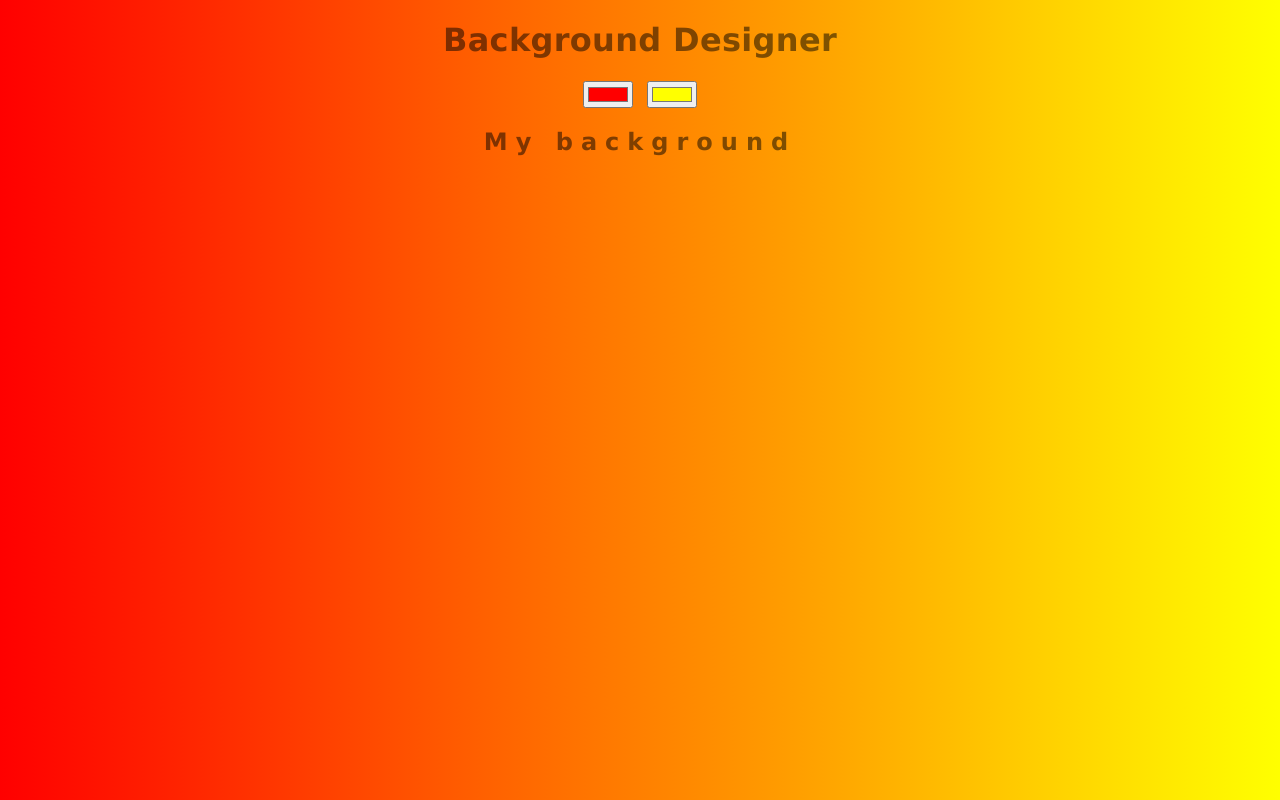
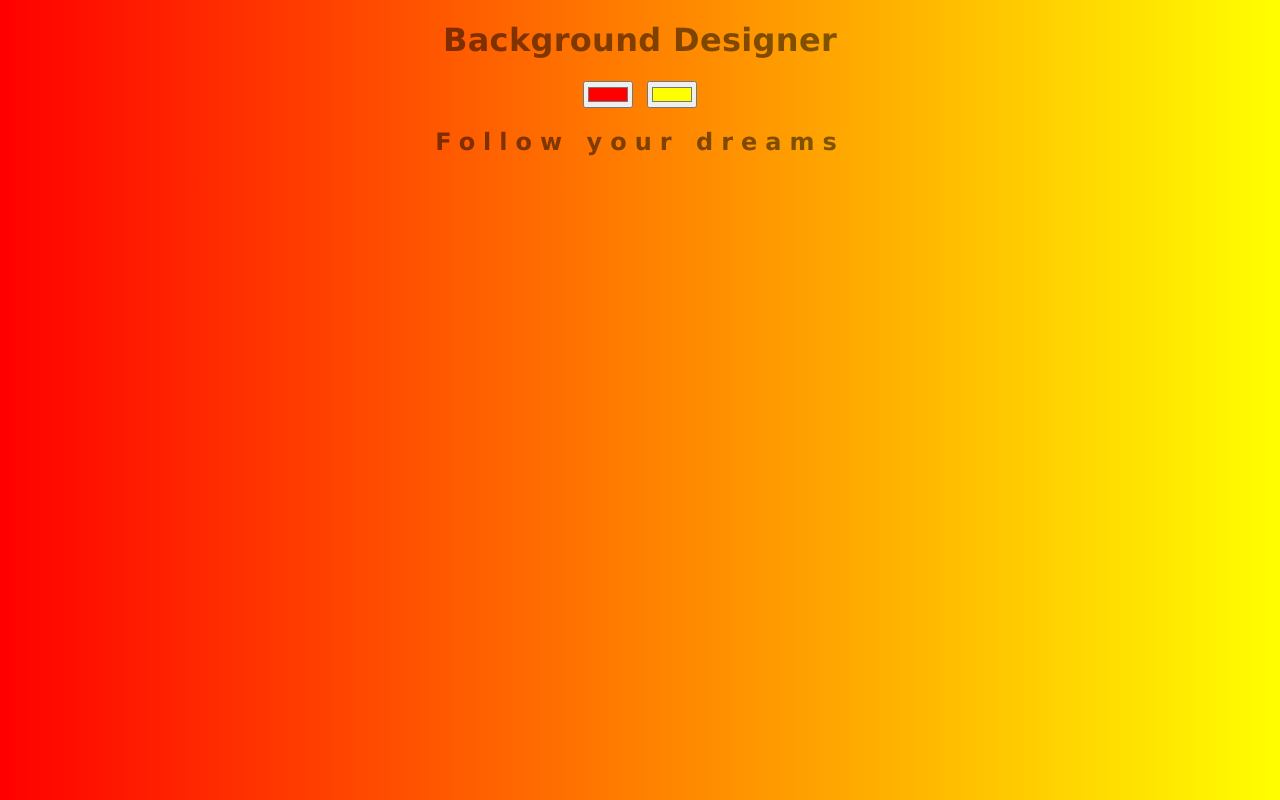
Before and after one commit to g-htz/background-designer, a plain HTML site: page index.html in a window 1280 px wide. Drawn offline with Linux system fonts and the light colour scheme.

Commit message:
Update index.html

```diff
--- a/index.html
+++ b/index.html
@@ -12,7 +12,7 @@
     <h1> Background Designer</h1>
     <input class="color1" type="color" name ="color1" value="#FF0000">
     <input class="color2" type="color" name ="color2" value="#FFFF00">
-    <h2> My background</h2>
+    <h2> Follow your dreams</h2>
     <h1></h1>
     <h3></h3>
     <script type="text/javascript"; src="backgroundDesigner.js"></script>
```
